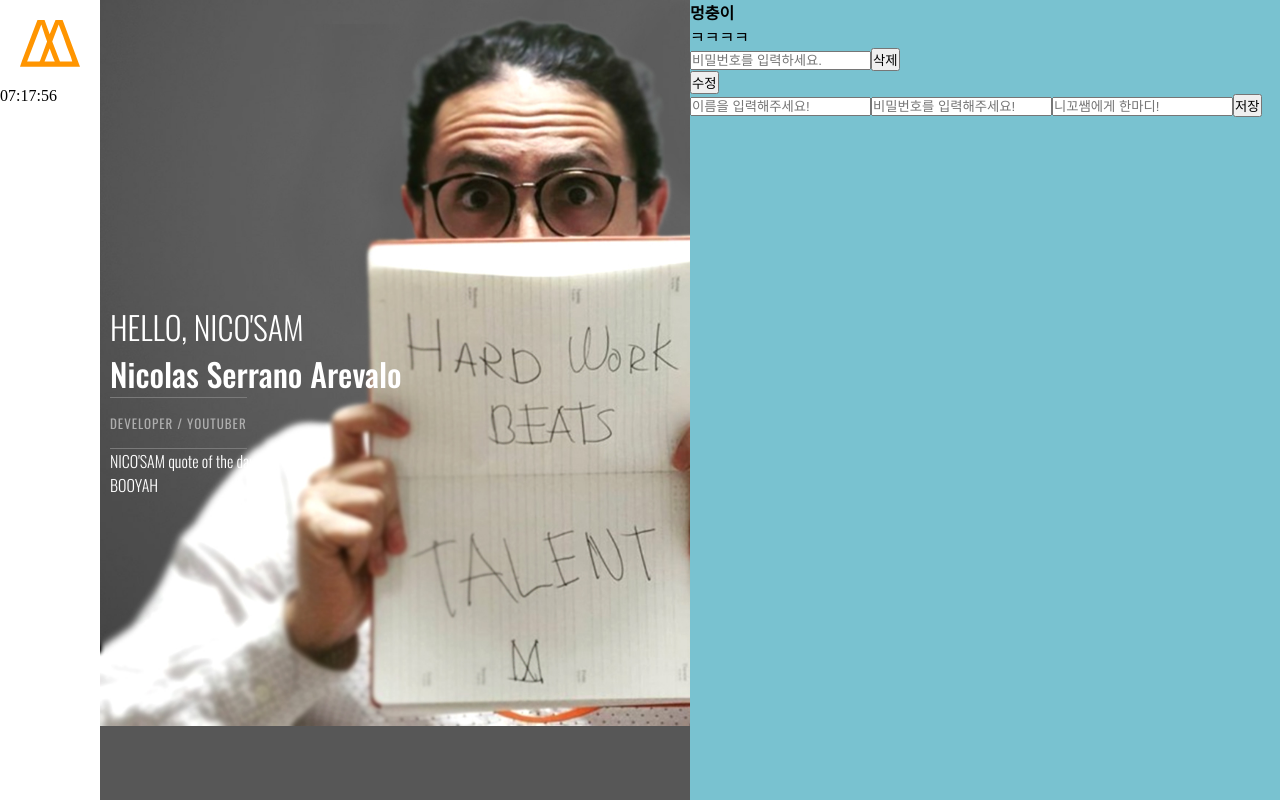
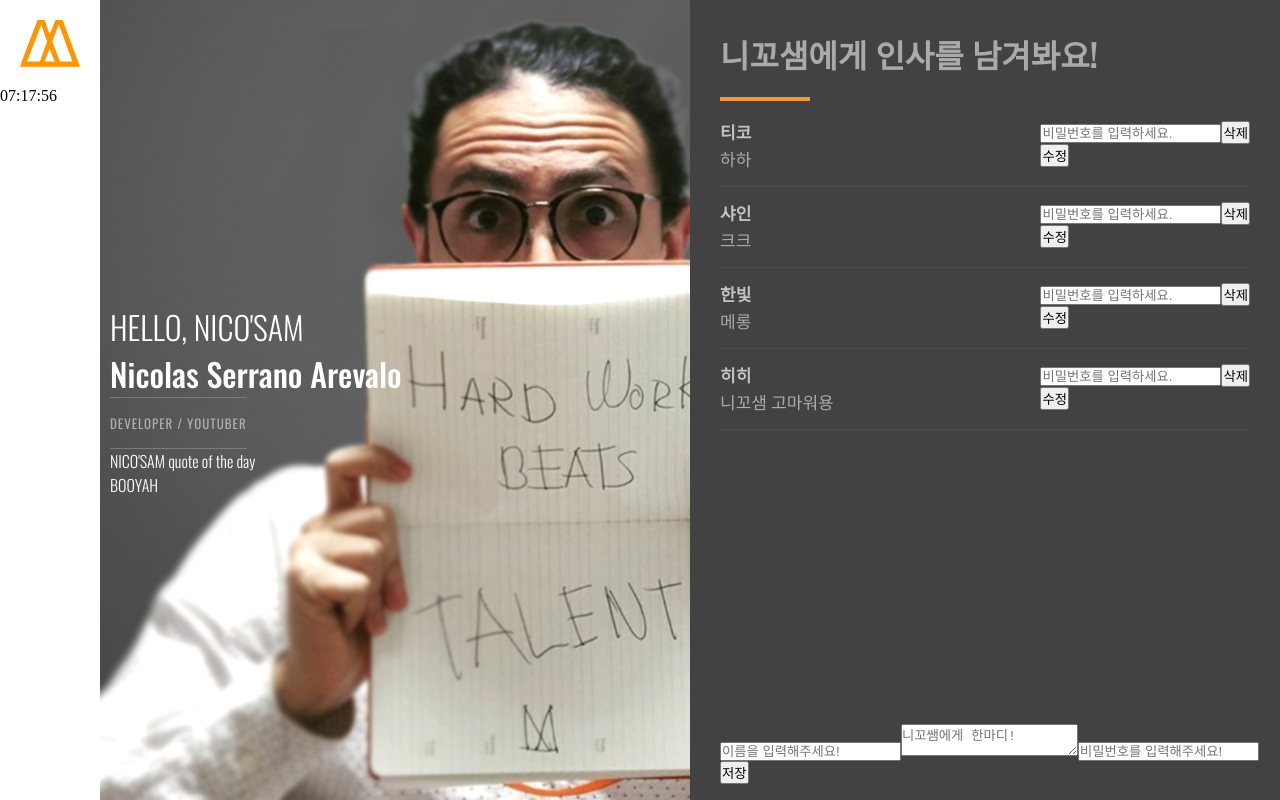
Before and after one commit to Booyah-Nico/Booyah, a React (Create React App) app: page / in a window 1280 px wide. Built offline with nearby package versions, Linux system fonts and the light colour scheme; data requests are answered from the project's data file.

Commit message:
CommentList, AddComment working

```diff
--- a/db.json
+++ b/db.json
@@ -1,10 +1,28 @@
 {
   "comments": [
     {
-      "id": "920ad106-8cb2-41c5-8e5e-a05997994d07",
-      "name": "멍충이",
-      "content": "ㅋㅋㅋㅋ",
+      "id": "2672df1f-5b16-4751-90e8-db2acf3bc7e1",
+      "name": "티코",
+      "content": "하하",
       "password": "123"
+    },
+    {
+      "id": "04952f88-4476-4d2c-8d89-3fdc069320bf",
+      "name": "샤인",
+      "content": "크크",
+      "password": "8"
+    },
+    {
+      "id": "b5a83b48-fcb2-4d0f-857c-90ea56ebbb0c",
+      "name": "한빛",
+      "content": "메롱",
+      "password": "1"
+    },
+    {
+      "id": "880fe5f2-50d8-4e38-9581-2cf9dd989713",
+      "name": "히히",
+      "content": "니꼬샘 고마워용\n\n",
+      "password": "1"
     }
   ]
 }
--- a/src/App.js
+++ b/src/App.js
@@ -11,8 +11,8 @@ const App = () => {
       <Nico />
       <CommentList />
     </Wrap>
-  )
-}
+  );
+};
 
 export default App;
 
@@ -24,7 +24,7 @@ const Wrap = styled.div`
   flex-basis: 100%;
   > div:nth-child(1) {
     width: 100px;
-    background-color:#fff;
+    background-color: #fff;
     box-sizing: border-box;
   }
   > div:nth-child(2) {
@@ -33,7 +33,7 @@ const Wrap = styled.div`
   }
   > div:nth-child(3) {
     width: calc(50% - 50px);
-    background-color: #79c2d0;
+    background-color: #434242;
   }
 
   /* 미디어쿼리 */
@@ -43,7 +43,7 @@ const Wrap = styled.div`
 
     > div:nth-child(1) {
       width: 100%;
-      padding:10px;
+      padding: 10px;
       display: flex;
 
       justify-content: space-between;
@@ -54,8 +54,6 @@ const Wrap = styled.div`
     }
     > div:nth-child(3) {
       width: 100%;
-      padding:10px;
-      background-color: #79c2d0;
     }
   }
-`
+`;
--- a/src/components/AddComment.jsx
+++ b/src/components/AddComment.jsx
@@ -3,6 +3,7 @@ import ButtonSubmit from './ButtonSubmit';
 import { __postComment } from '../redux/modules/CommentsSlice';
 import { useDispatch } from 'react-redux';
 import { v4 as uuidv4 } from 'uuid';
+import styled from 'styled-components';
 
 const AddComment = () => {
   const buttonName = '저장';
@@ -26,9 +27,9 @@ const AddComment = () => {
   };
 
   return (
-    <div>
-      <form onSubmit={onSubmitHandler}>
+    <Form onSubmit={onSubmitHandler}>
       <input
+        className='inputText'
         type='text'
         placeholder='이름을 입력해주세요!'
         onChange={(event) => {
@@ -36,7 +37,17 @@ const AddComment = () => {
           setName(value);
         }}
       />
+      <textarea
+        className='textArea'
+        type='text'
+        placeholder='니꼬쌤에게 한마디!'
+        onChange={(event) => {
+          const { value } = event.target;
+          setContents(value);
+        }}
+      />
       <input
+        className='inputPassword'
         type='password'
         placeholder='비밀번호를 입력해주세요!'
         onChange={(event) => {
@@ -44,18 +55,11 @@ const AddComment = () => {
           setPassword(value);
         }}
       />
-        <input
-          type='text'
-          placeholder='니꼬쌤에게 한마디!'
-          onChange={(event) => {
-            const { value } = event.target;
-            setContents(value);
-          }}
-        />
       <ButtonSubmit buttonName={buttonName}></ButtonSubmit>
-      </form>
-    </div>
+    </Form>
   );
 };
 
 export default AddComment;
+
+const Form = styled.form``;
--- a/src/components/CommentList.jsx
+++ b/src/components/CommentList.jsx
@@ -1,4 +1,5 @@
-import React, { useEffect, useState, useCallback } from 'react';
+import React, { useEffect, useState } from 'react';
+import styled from 'styled-components';
 import { useDispatch, useSelector } from 'react-redux';
 import {
   __getComments,
@@ -36,12 +37,19 @@ const CommentList = () => {
   };
 
   return (
+    <Wrap>
+      <h2>니꼬샘에게 인사를 남겨봐요!</h2>
+      <p></p>
+
+      <CommentZone>
+        {comments.map((comment) => (
+          <CommentBox key={comment.id}>
             <div>
-      {comments.map((comment) => (
-        <div key={comment.id}>
-          <h4>{comment.name}</h4>
-          <p>{comment.content}</p>
+              <p className='author'>{comment.name}</p>
+              <p className='content'>{comment.content}</p>
+            </div>
 
+            <div>
               <form
                 onSubmit={() => {
                   if (passwordInput === comment.password) {
@@ -66,7 +74,9 @@ const CommentList = () => {
                 수정
               </button>
             </div>
+          </CommentBox>
         ))}
+      </CommentZone>
 
       {modalEditOpen ? (
         <ModalEdit
@@ -77,9 +87,62 @@ const CommentList = () => {
           setModalEditOpen={setModalEditOpen}></ModalEdit>
       ) : null}
 
+      <AddCommentBox>
         <AddComment />
-    </div>
+      </AddCommentBox>
+    </Wrap>
   );
 };
 
 export default CommentList;
+
+const Wrap = styled.div`
+  padding: 30px 30px 0 30px;
+  box-sizing: border-box;
+  > h2 {
+    font-size: 2rem;
+    font-family: 'Oswald', sans-serif;
+    color: #aaa;
+    margin-bottom: 20px;
+  }
+  > p {
+    width: 90px;
+    height: 4px;
+    background-color: #f19a37;
+  }
+`;
+
+const CommentZone = styled.div`
+  margin-top: 20px;
+`;
+const CommentBox = styled.div`
+  border-bottom: 1px solid #4c4b4b;
+  padding-bottom: 15px;
+  margin-top: 15px;
+  display: flex;
+  justify-content: space-between;
+  > div:nth-child(1) {
+    p {
+      font-size: 17px;
+      color: #aaa;
+    }
+    p.author {
+      color: #c3c3c3;
+      line-height: 25px;
+      font-weight: bold;
+    }
+  }
+  > div:nth-child(2) {
+  }
+`;
+
+const AddCommentBox = styled.div`
+  position: absolute;
+  bottom: 1rem;
+
+  @media screen and (max-width: 900px) {
+    position: relative;
+    bottom: inherit;
+    padding: 1rem 0 1rem 0;
+  }
+`;
--- a/src/components/Nico.jsx
+++ b/src/components/Nico.jsx
@@ -1,62 +1,62 @@
-import React, { useEffect } from 'react'
-import styled from 'styled-components'
+import React, { useEffect } from 'react';
+import styled from 'styled-components';
 
 const Nico = () => {
-
-  let selectData
-  (function randomData(){
+  let selectData;
+  (function randomData() {
     const data = [
       "Don't forget to eat kimchi.",
-      "BOOYAH",
-      "Mother Fu... === 잘봐 얘들아"
-    ]
+      'BOOYAH',
+      'Mother Fu... === 잘봐 얘들아',
+    ];
 
-    selectData = data[Math.floor(Math.random()*data.length)]
+    selectData = data[Math.floor(Math.random() * data.length)];
   })();
 
-  useEffect(() => {
-
-  }, [])
+  useEffect(() => {}, []);
 
   return (
     <Wrap>
       <TextBox>
         <h1>
-          HELLO, NICO'SAM<br />
+          HELLO, NICO'SAM
+          <br />
           <span>Nicolas Serrano Arevalo</span>
         </h1>
-        <span>
-          DEVELOPER / YOUTUBER
-        </span>
+        <span>DEVELOPER / YOUTUBER</span>
         <p>NICO'SAM quote of the day</p>
         <p>{selectData}</p>
       </TextBox>
-      <Profile src="profile.jpg" alt="" />
+      {/* <Profile src='profile.jpg' alt='' /> */}
     </Wrap>
-  )
-}
+  );
+};
 
-export default Nico
-
+export default Nico;
 
 const Wrap = styled.div`
   position: relative;
-`
+  width: 100%;
+  min-height: 100vh;
+  background: url(profile.jpg);
+  background-position: center;
+  background-size: cover;
+`;
 
 const TextBox = styled.div`
   position: absolute;
-  top:50%;
+  top: 50%;
   transform: translateY(-50%);
-  margin-left:10px;
+  margin-left: 10px;
   color: #fff;
   font-family: 'Oswald', sans-serif;
-  >h1{
+  > h1 {
     font-weight: 300;
-    >span {
+    > span {
       font-weight: 500;
     }
   }
-  >span {
+  > span {
     display: inline-block;
     border-bottom: 1px solid #7a7a7a;
     border-top: 1px solid #7a7a7a;
@@ -66,12 +66,12 @@ const TextBox = styled.div`
     text-transform: uppercase;
     font-size: 13px;
   }
-  >p{
+  > p {
     font-weight: 300;
   }
-`
+`;
 
 const Profile = styled.img`
   display: block;
   width: 100%;
-`
+`;
```
Lines whose indentation alone changed are shown as unchanged.
